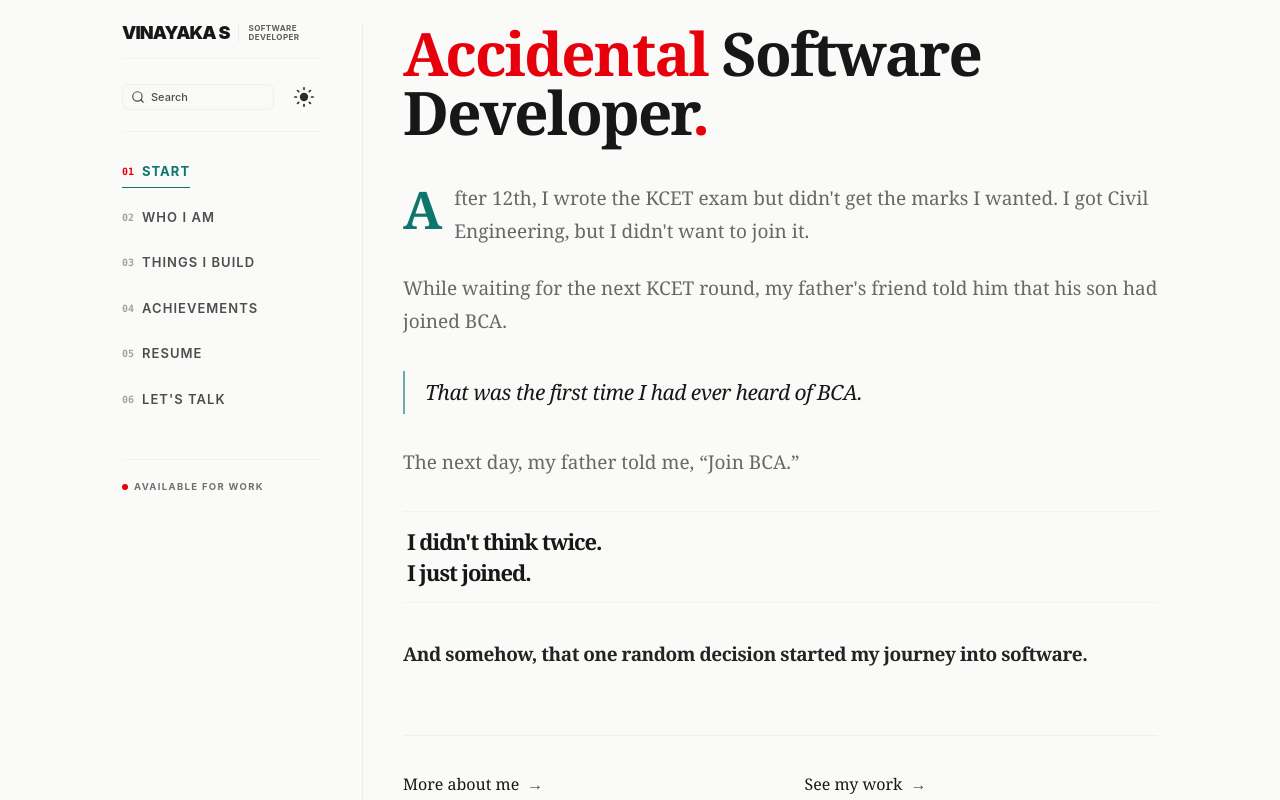
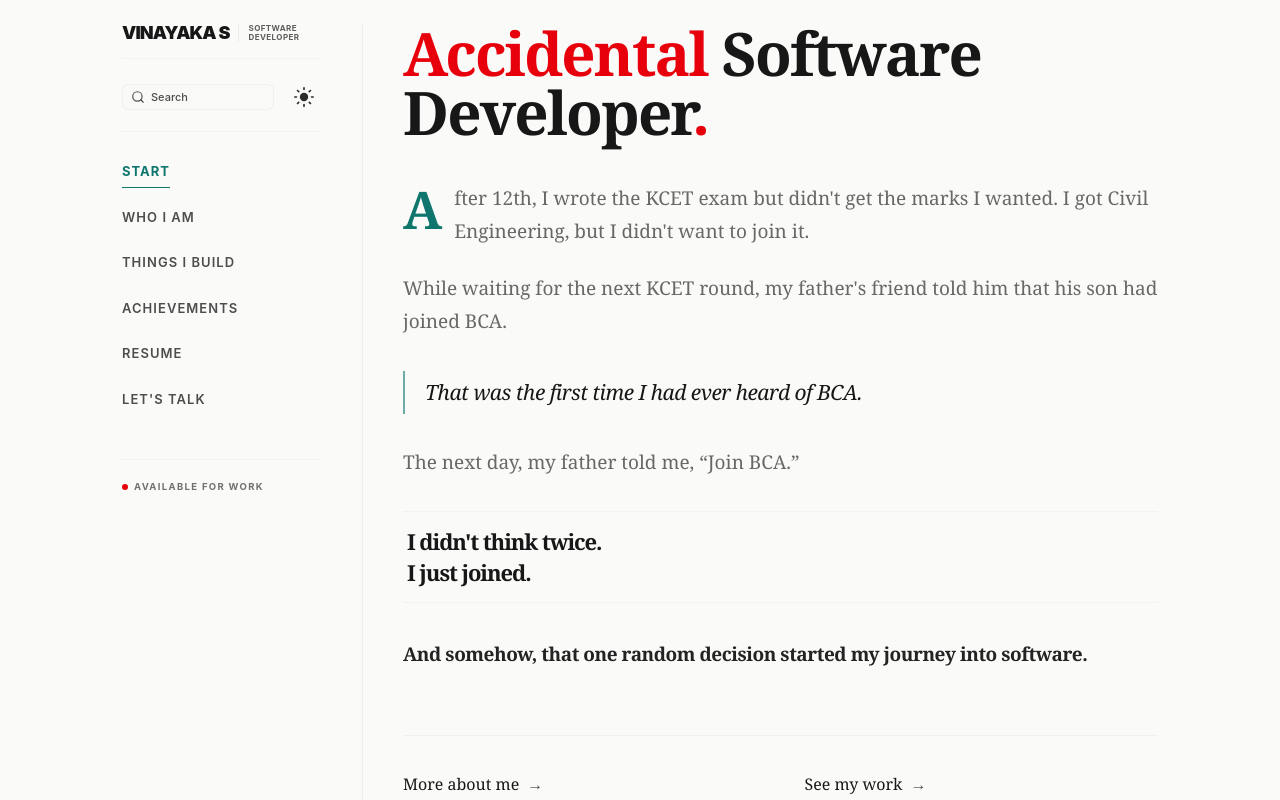
Before and after one commit to vinayaka2003/Portfolio, a Next.js app: page / in a window 1280 px wide. Shown: the top 800 px of the page. Built offline with nearby package versions, Linux system fonts and the light colour scheme.

Commit message:
Design: Remove numbering prefixes from desktop and mobile navigation links

```diff
--- a/src/components/EditorialNavbar.jsx
+++ b/src/components/EditorialNavbar.jsx
@@ -113,11 +113,6 @@ export default function EditorialNavbar() {
                   }
                 `}
               >
-                <span className={`text-[10px] font-mono tracking-normal transition-colors
-                  ${isActive ? "text-red-600 dark:text-red-500 font-bold" : "text-muted/50 group-hover:text-foreground/80"}
-                `}>
-                  {link.num}
-                </span>
                 <span>{link.label}</span>
               </Link>
             );
@@ -269,14 +264,7 @@ export default function EditorialNavbar() {
                       }
                     `}
                   >
-                    <div className="flex items-center gap-2.5">
-                      <span className={`text-[10px] font-mono tracking-normal
-                        ${isActive ? "text-red-600 dark:text-red-500 font-bold" : "text-muted/40"}
-                      `}>
-                        {link.num}
-                      </span>
-                      <span>{link.label}</span>
-                    </div>
+                    <span>{link.label}</span>
                     {isActive && (
                       <span className="text-[10px] text-accent">●</span>
                     )}
```
